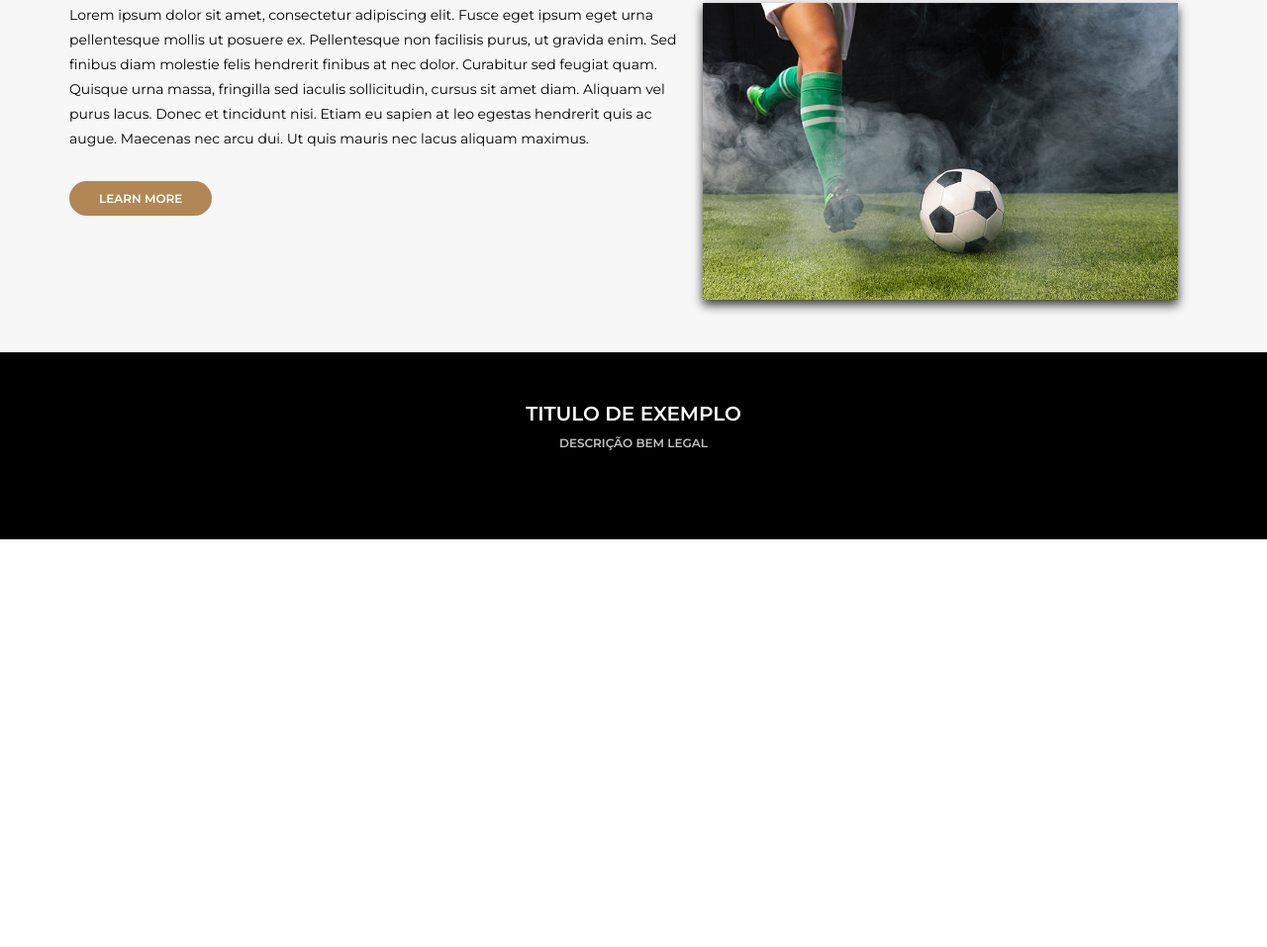
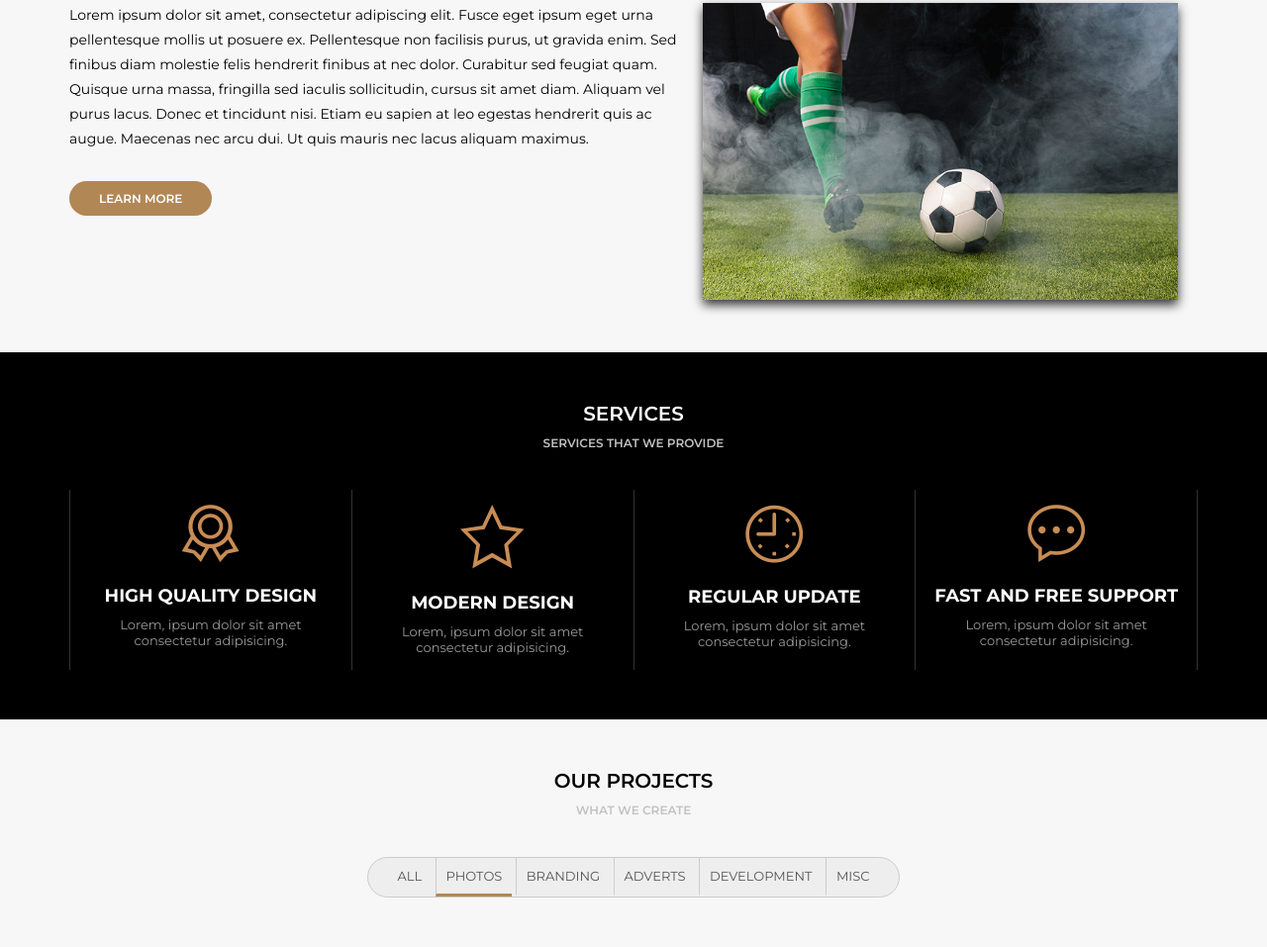
Before and after one commit to llucasanttiago/ProjetoAwaxTemplate, a plain HTML site: page index.html in a window 1280 px wide. Shown: the part 936-1893 px from the top of the page at 99% size. Before the commit the page ends 1481 px from the top, so only its background shows below. Drawn offline with Linux system fonts and the light colour scheme.

Commit message:
Section Services concluido e inicio da section Projects

```diff
--- a/assets/css/style.css
+++ b/assets/css/style.css
@@ -192,3 +192,64 @@ header{
     width: 480px;
     box-shadow: 0px 5px 10px #333;
 }
+
+/* Services */
+
+.section_services{
+    display: flex;
+}
+.section_service{
+    flex: 1;
+    text-align: center;
+    border-right: 1px solid #333;
+    padding: 15px;
+}
+.section_service:first-child{
+    border-left: 1px solid #333;
+}
+.section_service h4{
+    margin-top: 20px;
+    text-transform: uppercase;
+    font-size: 18px;
+}
+.section_service p{
+    margin-top: 10px;
+    font-size: 13px;
+    color: #999;
+}
+
+/* Projects */
+
+.section_projects{
+    display: flex;
+    flex-direction: column;
+    align-items: center;
+}
+.section_projects_filters{
+    border: 1px solid #CCC;
+    background-color: #EEE;
+    border-radius: 30px;
+    display: inline-block;
+    padding: 0px 20px;
+}
+.section_projects_filters ul,
+.section_projects_filters li{
+    list-style: none;
+}
+.section_projects_filters li{
+    display: inline-block;
+    padding: 10px;
+    text-transform: uppercase;
+    font-size: 13px;
+    border-left: 1px solid #CCC;
+    color: #555;
+    border-bottom: 3px solid #EEE;
+    cursor: pointer;
+}
+.section_projects_filters li:hover,
+.section_projects_filters li.active{
+    border-bottom: 3px solid #b28756;
+}
+.section_projects_filters li:first-child{
+    border-left: 0;
+}
--- a/index.html
+++ b/index.html
@@ -77,10 +77,50 @@
     </section>
 
     <section class="default dark">
-        <div class="section_title">Titulo de exemplo</div>
-        <div class="section_desc">Descrição bem legal</div>
+        <div class="section_title">Services</div>
+        <div class="section_desc">Services that we provide</div>
         <div class="section_body">
+            <div class="section_services">
+                <div class="section_service">
+                    <img src="assets/images/medalha.png">
+                    <h4>High quality design</h4>
+                    <p>Lorem, ipsum dolor sit amet consectetur adipisicing.</p>
+                </div>
+                <div class="section_service">
+                    <img src="assets/images/estrela.png">
+                    <h4>Modern design</h4>
+                    <p>Lorem, ipsum dolor sit amet consectetur adipisicing.</p>
+                </div>
+                <div class="section_service">
+                    <img src="assets/images/relogio.png">
+                    <h4>Regular update</h4>
+                    <p>Lorem, ipsum dolor sit amet consectetur adipisicing.</p>
+                </div>
+                <div class="section_service">
+                    <img src="assets/images/balao.png">
+                    <h4>Fast and free support</h4>
+                    <p>Lorem, ipsum dolor sit amet consectetur adipisicing.</p>
+                </div>
+            </div>
+        </div>
+    </section>
 
+    <section class="default light">
+        <div class="section_title">Our projects</div>
+        <div class="section_desc">What we create</div>
+        <div class="section_body">
+            <div class="section_projects">
+                <div class="section_projects_filters">
+                    <ul>
+                        <li>All</li>
+                        <li class="active">Photos</li>
+                        <li>Branding</li>
+                        <li>Adverts</li>
+                        <li>Development</li>
+                        <li>Misc</li>
+                    </ul>
+                </div>
+            </div>
         </div>
     </section>
 </main>
```
